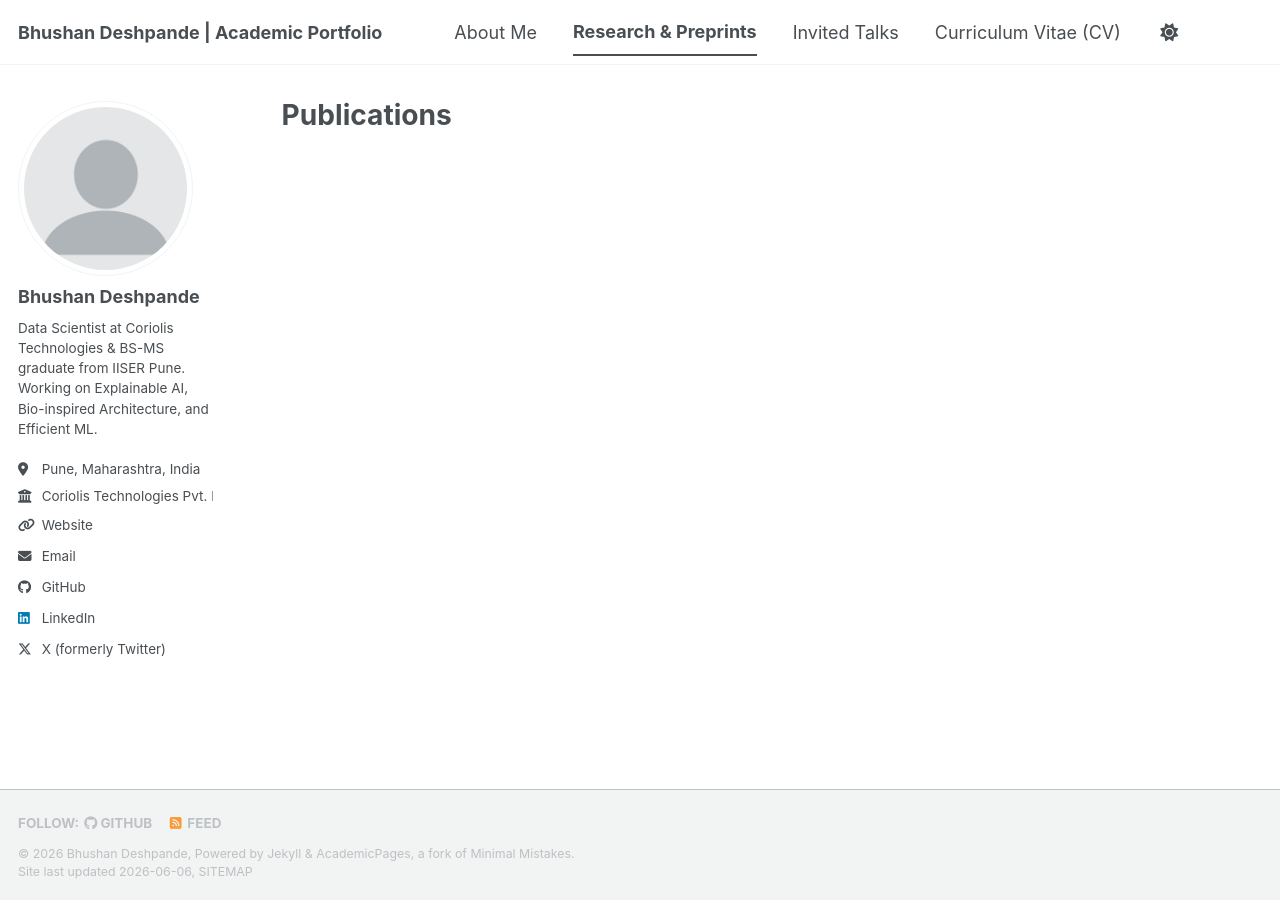
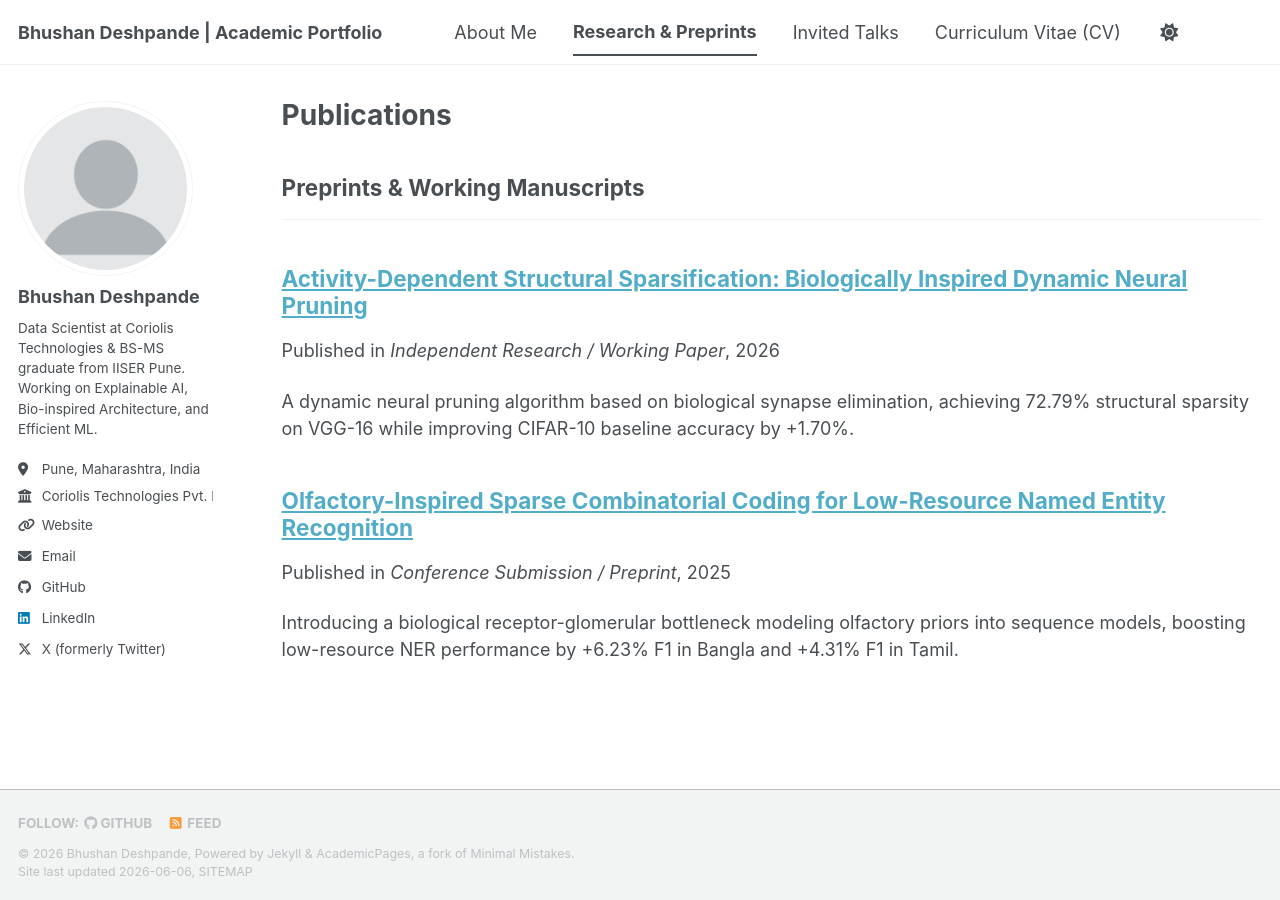
Before and after one commit to bhushan1729/bhushan1729.github.io, a Jekyll site: the page built from _pages/publications.html, in a window 1280 px wide. Built offline with Jekyll 4.4.1, drawn with Linux system fonts in a browser that asks for light colours; a script bundle is joined from its source files by our own code; library files that are not in the unit come from our copies.

Commit message:
Fix: add missing category field to publications so they render on site

```diff
--- a/_publications/2025-10-01-olfactory-inspired-ner.md
+++ b/_publications/2025-10-01-olfactory-inspired-ner.md
@@ -2,6 +2,7 @@
 layout: single
 title: "Olfactory-Inspired Sparse Combinatorial Coding for Low-Resource Named Entity Recognition"
 collection: publications
+category: manuscripts
 permalink: /publication/2025-10-01-olfactory-inspired-ner
 date: 2025-10-01
 venue: "Conference Submission / Preprint"
--- a/_publications/2026-06-05-dadp-pruning.md
+++ b/_publications/2026-06-05-dadp-pruning.md
@@ -2,6 +2,7 @@
 layout: single
 title: "Activity-Dependent Structural Sparsification: Biologically Inspired Dynamic Neural Pruning"
 collection: publications
+category: manuscripts
 permalink: /publication/2026-06-05-dadp-pruning
 date: 2026-06-05
 venue: "Independent Research / Working Paper"
```
